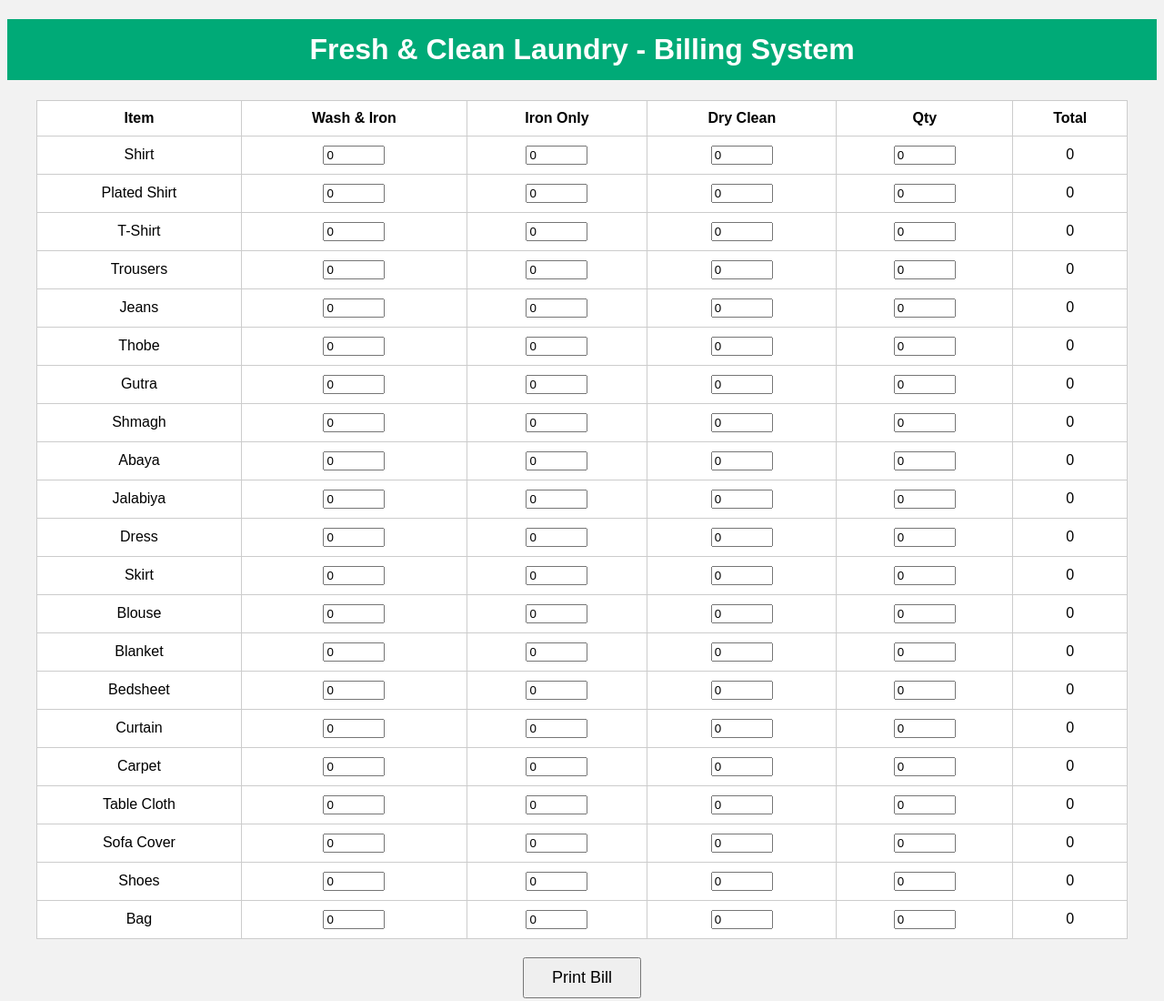
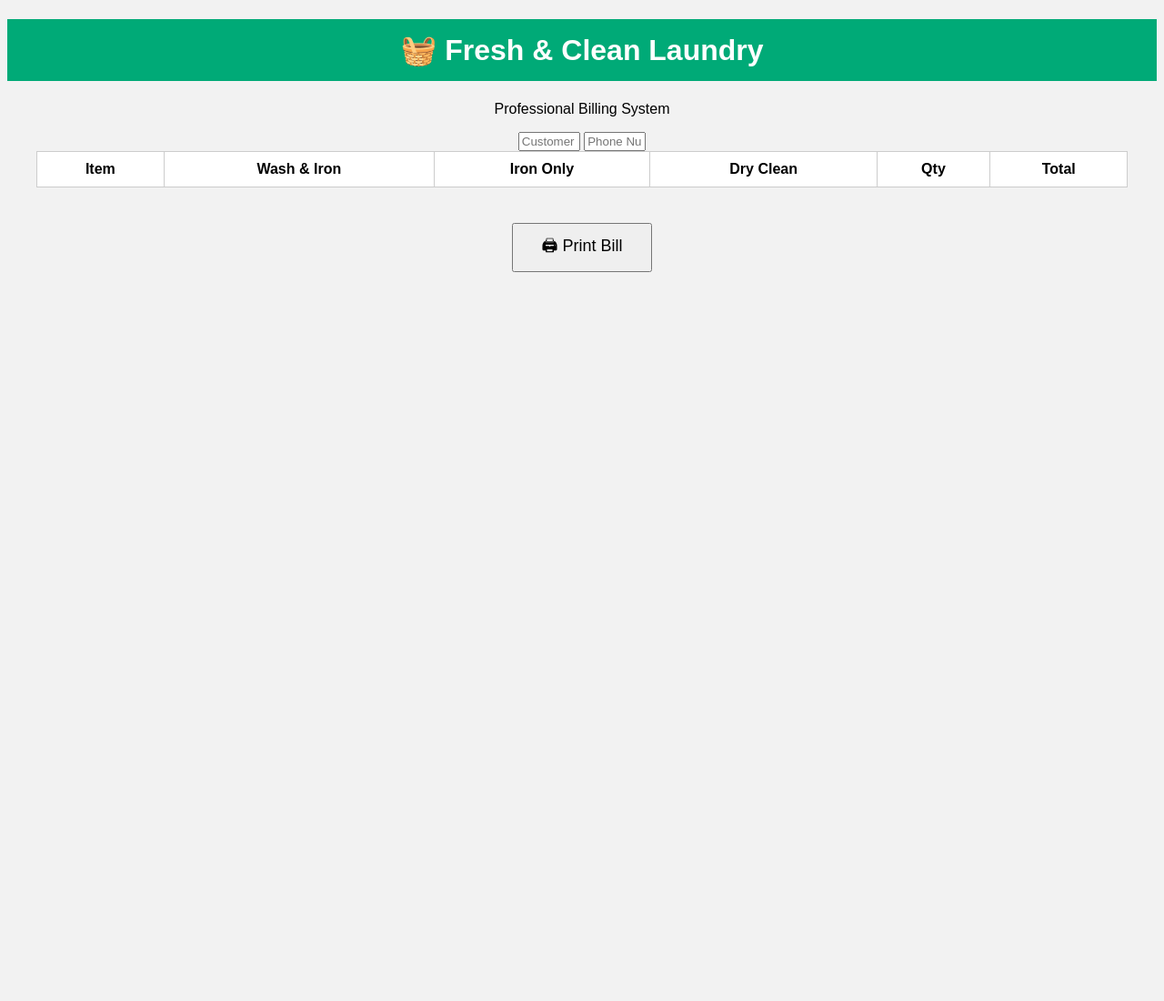
Before and after one commit to Fresh123098/Freshclean, a plain HTML site: page index.html in a window 1280 px wide. Shown: the whole page at 91% size. After the commit the page ends 800 px from the top, so only its background shows below. Drawn offline with Linux system fonts and the light colour scheme.

Commit message:
Update index.html

```diff
--- a/index.html
+++ b/index.html
@@ -1,30 +1,41 @@
 <!DOCTYPE html>
 <html>
 <head>
-    <title>Fresh & Clean Laundry</title>
-    <link rel="stylesheet" href="style.css">
+  <title>Fresh & Clean Laundry POS</title>
+  <link rel="stylesheet" href="style.css">
 </head>
 <body>
 
-<h1>Fresh & Clean Laundry - Billing System</h1>
+<div class="container">
 
-<table id="priceTable">
-    <tr>
+  <h1>🧺 Fresh & Clean Laundry</h1>
+  <p>Professional Billing System</p>
+
+  <div class="customer">
+    <input id="cname" placeholder="Customer Name">
+    <input id="cphone" placeholder="Phone Number">
+  </div>
+
+  <table id="table">
+    <thead>
+      <tr>
         <th>Item</th>
         <th>Wash & Iron</th>
         <th>Iron Only</th>
         <th>Dry Clean</th>
         <th>Qty</th>
         <th>Total</th>
-    </tr>
+      </tr>
+    </thead>
+    <tbody id="items"></tbody>
+  </table>
 
-    <!-- Items -->
-    <script src="script.js"></script>
-</table>
+  <h3 id="summary"></h3>
 
-<button onclick="printBill()">Print Bill</button>
+  <button onclick="printBill()">🖨 Print Bill</button>
 
-<h2 id="summary"></h2>
+</div>
 
+<script src="script.js"></script>
 </body>
 </html>
```
